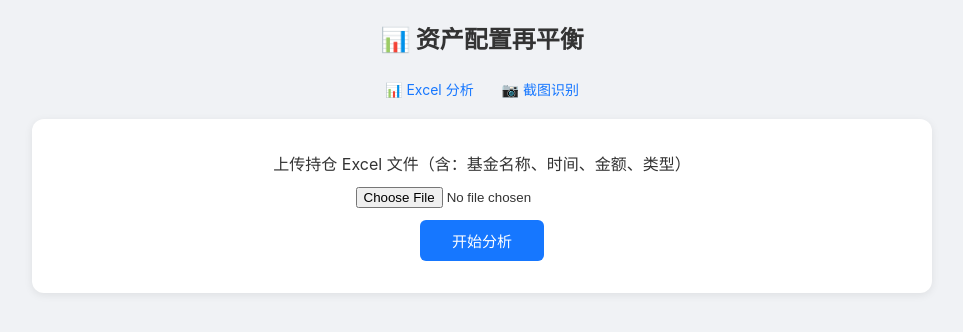
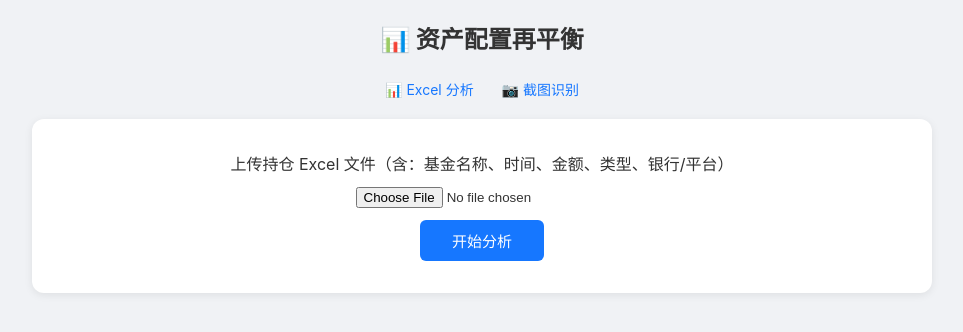
Before and after one commit to MrNeverDieQ/asset-rebalancer, a Flask app: page / in a window 1280 px wide. Shown: the top 332 px of the page, without its empty margins (158-1121 px from the left). Run offline with Flask 3, Linux system fonts and the light colour scheme.

Commit message:
fix: 页面上传提示补充银行/平台列

```diff
--- a/templates/index.html
+++ b/templates/index.html
@@ -68,7 +68,7 @@
     <!-- 上传区 -->
     <div class="upload-card">
         <form method="POST" enctype="multipart/form-data">
-            <p>上传持仓 Excel 文件（含：基金名称、时间、金额、类型）</p>
+            <p>上传持仓 Excel 文件（含：基金名称、时间、金额、类型、银行/平台）</p>
             <input type="file" name="file" accept=".xlsx,.xls" required>
             <br>
             <button type="submit">开始分析</button>
```
